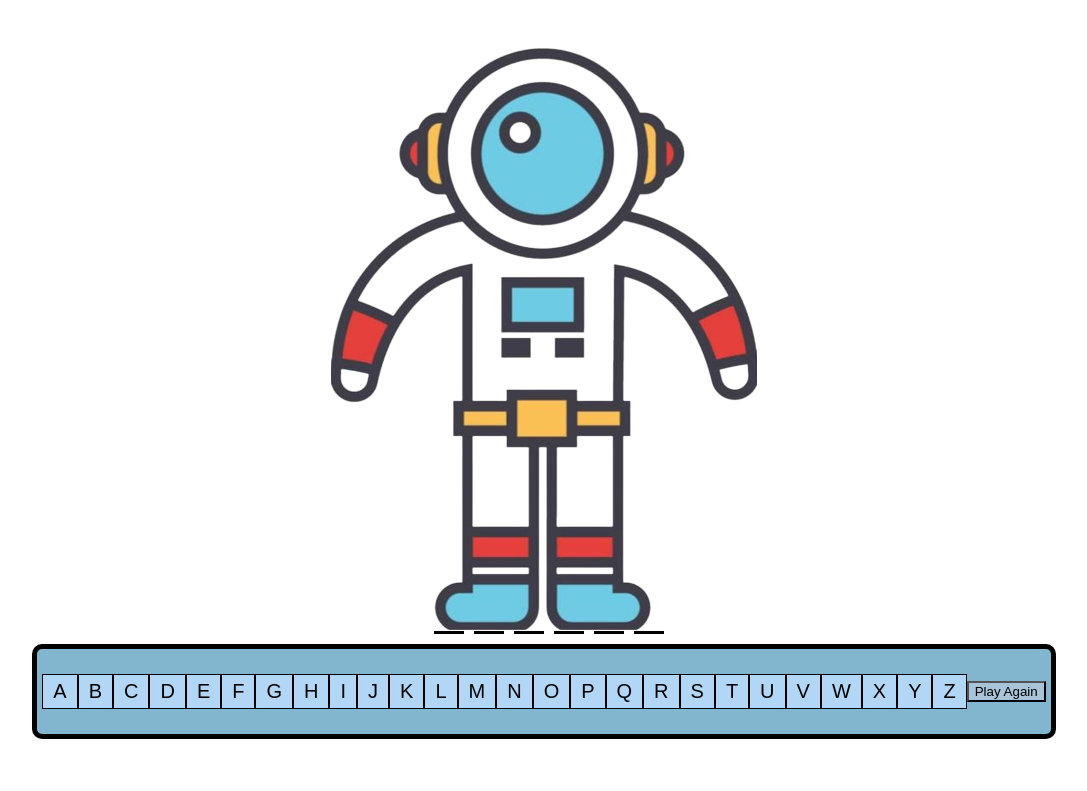
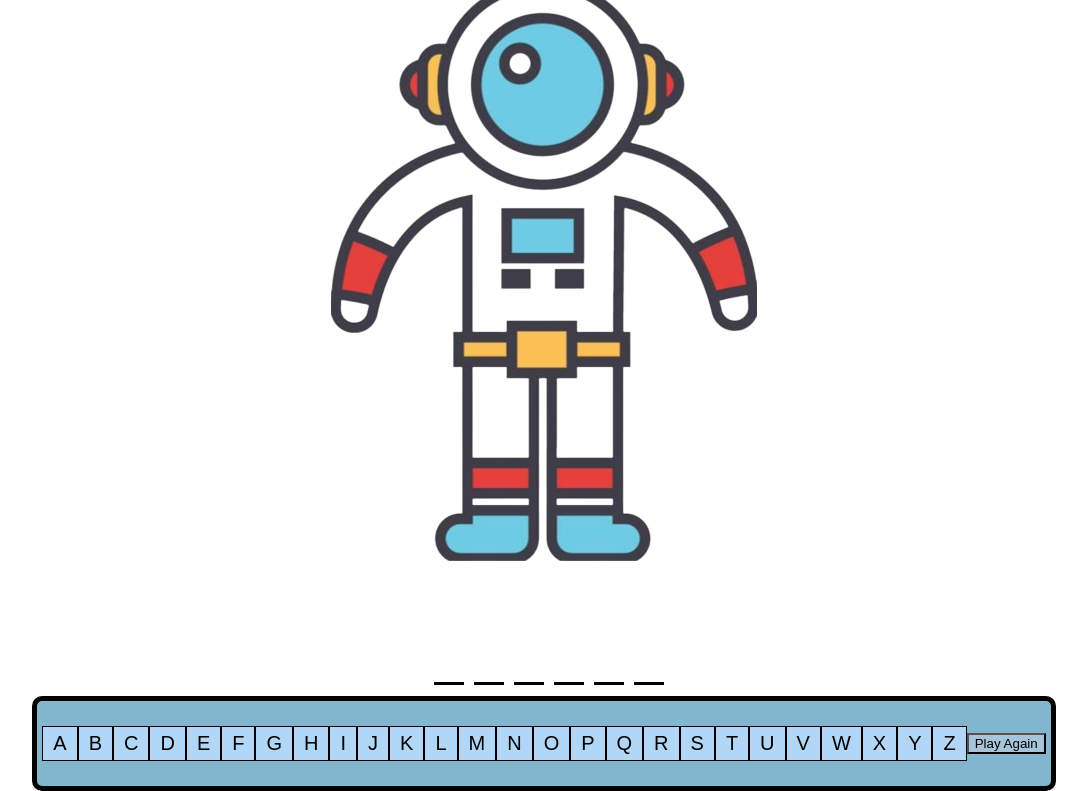
Before and after one commit to brennanp93/SpaceMan, a plain HTML site: page index.html in a window 1280 px wide. Shown: the part 67-858 px from the top of the page, without its empty margins (96-1183 px from the left). Before the commit the page ends 806 px from the top, so only its background shows below. Drawn offline with Linux system fonts and the light colour scheme.

Commit message:
Styled the spaceman.

```diff
--- a/css/style.css
+++ b/css/style.css
@@ -85,8 +85,9 @@ button {
     padding: 5px 10px 5px 10px;
 }
 
-#spaceMan {
-    visibility: visible;
+#spaceman {
+    max-height: 50%;
+    margin-top: 10%;
 }
 /* this is a reference keyboard VVVVV */
 /* .keyboard {
--- a/js/main.js
+++ b/js/main.js
@@ -176,7 +176,7 @@ let selectedLetters = [];
 //cached elements
 const correctLetter = document.querySelectorAll('guess > div');
 const spaceManImage = document.getElementById("spaceman");
-const inGameMessage = document.getElementById('livesLeft')
+const inGameMessage = document.getElementById('livesLeft');
 
 // const removeObject = document.getElementById('spaceman5');
 // document.getElementById('keyboard').addEventListener('click', playTurn);
```
